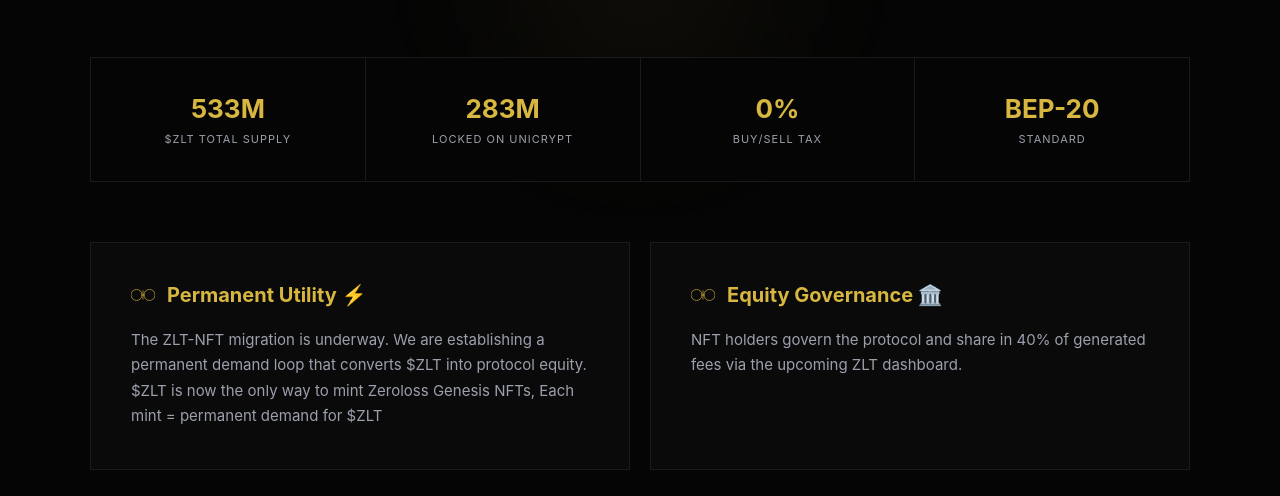
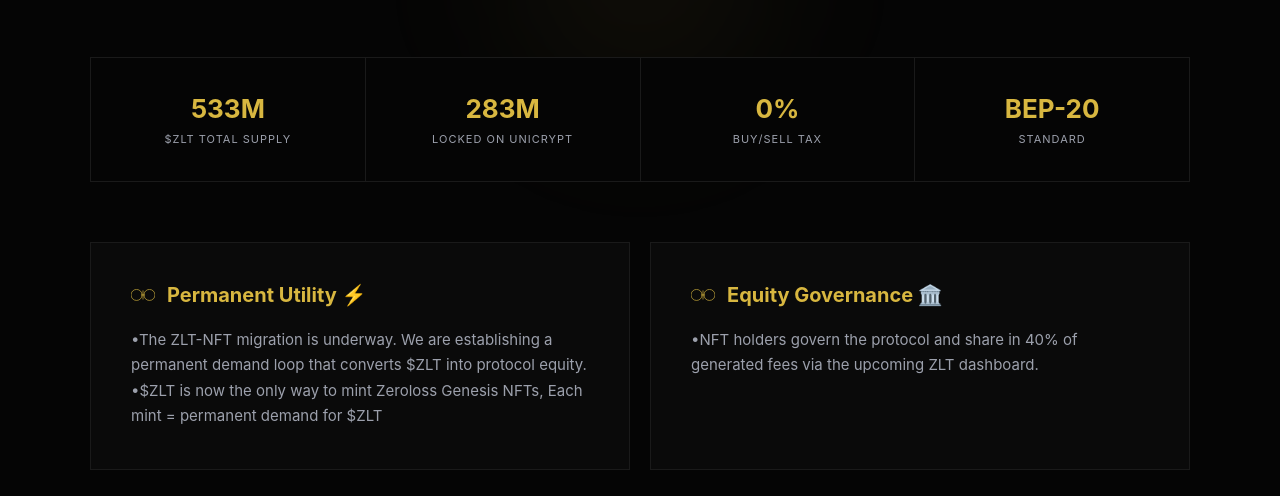
Before and after one commit to Zeorloss/Zeroloss-coming-soon, a plain HTML site: page index.html in a window 1280 px wide. Shown: the part 304-800 px from the top of the page. Drawn offline with Linux system fonts and the light colour scheme.

Commit message:
Update index.html

```diff
--- a/index.html
+++ b/index.html
@@ -204,15 +204,15 @@
                     <svg width="24" height="12" viewBox="0 0 439 203" fill="none" xmlns="http://www.w3.org/2000/svg"><path d="M101.5 201.5C157.281 201.5 202.5 156.281 202.5 100.5C202.5 44.7191 157.281 -0.5 101.5 -0.5C45.7191 -0.5 0.5 44.7191 0.5 100.5C0.5 156.281 45.7191 201.5 101.5 201.5Z" stroke="#D8B740" stroke-width="12"/><path d="M337.5 201.5C393.281 201.5 438.5 156.281 438.5 100.5C438.5 44.7191 393.281 -0.5 337.5 -0.5C281.719 -0.5 236.5 44.7191 236.5 100.5C236.5 156.281 281.719 201.5 337.5 201.5Z" stroke="#D8B740" stroke-width="12"/><path d="M219.5 24V177" stroke="#D8B740" stroke-width="12" stroke-linecap="round"/><path d="M189 100.5H250" stroke="#D8B740" stroke-width="12" stroke-linecap="round"/></svg>
                     <h3>Permanent Utility ⚡</h3>
                 </div>
-                <p>The ZLT-NFT migration is underway. We are establishing a permanent demand loop that converts $ZLT into protocol equity.</p>
-                <p>$ZLT is now the only way to mint Zeroloss Genesis NFTs, Each mint = permanent demand for $ZLT</p>
+                <p>•The ZLT-NFT migration is underway. We are establishing a permanent demand loop that converts $ZLT into protocol equity.</p>
+                <p>•$ZLT is now the only way to mint Zeroloss Genesis NFTs, Each mint = permanent demand for $ZLT</p>
             </div>
             <div class="card">
                 <div class="card-header">
                     <svg width="24" height="12" viewBox="0 0 439 203" fill="none" xmlns="http://www.w3.org/2000/svg"><path d="M101.5 201.5C157.281 201.5 202.5 156.281 202.5 100.5C202.5 44.7191 157.281 -0.5 101.5 -0.5C45.7191 -0.5 0.5 44.7191 0.5 100.5C0.5 156.281 45.7191 201.5 101.5 201.5Z" stroke="#D8B740" stroke-width="12"/><path d="M337.5 201.5C393.281 201.5 438.5 156.281 438.5 100.5C438.5 44.7191 393.281 -0.5 337.5 -0.5C281.719 -0.5 236.5 44.7191 236.5 100.5C236.5 156.281 281.719 201.5 337.5 201.5Z" stroke="#D8B740" stroke-width="12"/><path d="M219.5 24V177" stroke="#D8B740" stroke-width="12" stroke-linecap="round"/><path d="M189 100.5H250" stroke="#D8B740" stroke-width="12" stroke-linecap="round"/></svg>
                     <h3>Equity Governance 🏛️</h3>
                 </div>
-                <p>NFT holders govern the protocol and share in 40% of generated fees via the upcoming ZLT dashboard.</p>
+                <p>•NFT holders govern the protocol and share in 40% of generated fees via the upcoming ZLT dashboard.</p>
             </div>
         </div>
 
```
